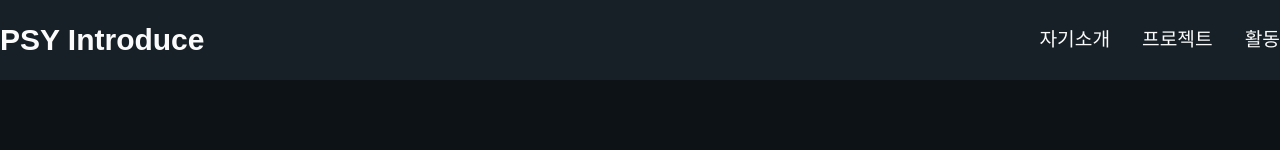
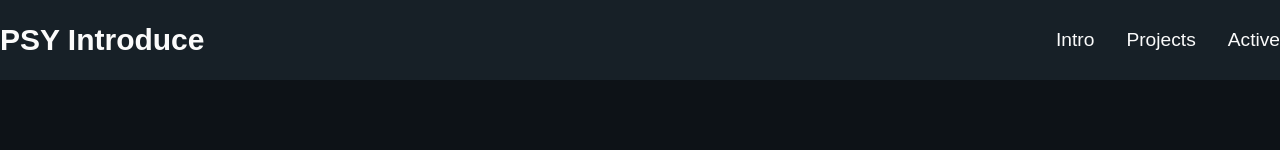
Before and after one commit to stardust6653/introduction, a React (Create React App) app: page / in a window 1280 px wide. Shown: the top 150 px of the page. Built offline with nearby package versions, Linux system fonts and the light colour scheme.

Commit message:
feat : key 추가

```diff
--- a/src/components/NavBar.tsx
+++ b/src/components/NavBar.tsx
@@ -1,13 +1,13 @@
 import React from "react";
 import { styled } from "styled-components";
 
-const menu = [{ type: "자기소개" }, { type: "프로젝트" }, { type: "활동" }];
+const menu = [{ type: "Intro" }, { type: "Projects" }, { type: "Active" }];
 
 const NavBar = () => {
   return (
     <MenuList>
       {menu.map((item) => (
-        <MenuItem>{item.type}</MenuItem>
+        <MenuItem key={item.type}>{item.type}</MenuItem>
       ))}
     </MenuList>
   );
@@ -18,6 +18,7 @@ const MenuList = styled.ul`
 `;
 
 const MenuItem = styled.li`
+  font-family: "Noto Sans KR", sans-serif;
   font-size: 1.2rem;
   margin-left: 2rem;
 `;
```
